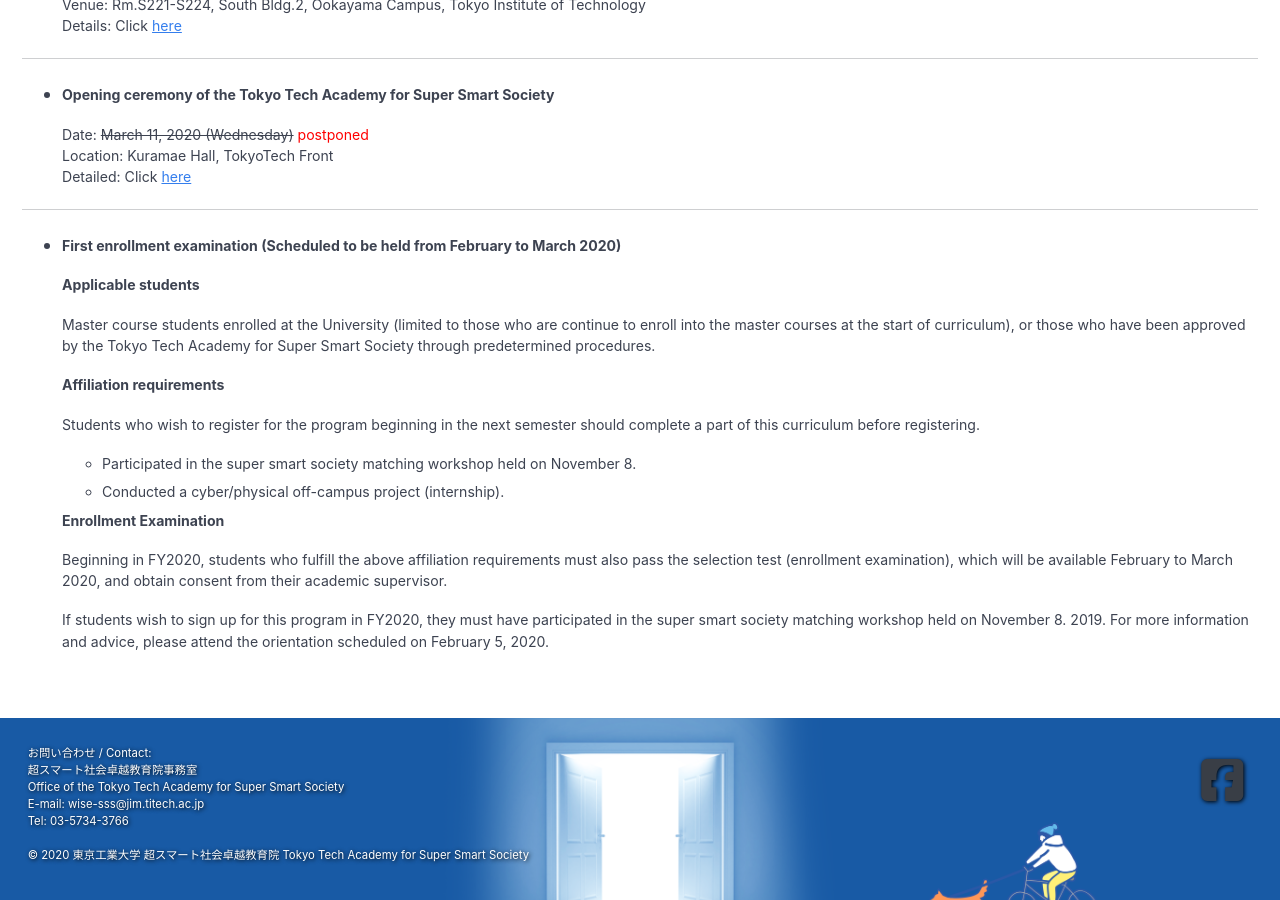
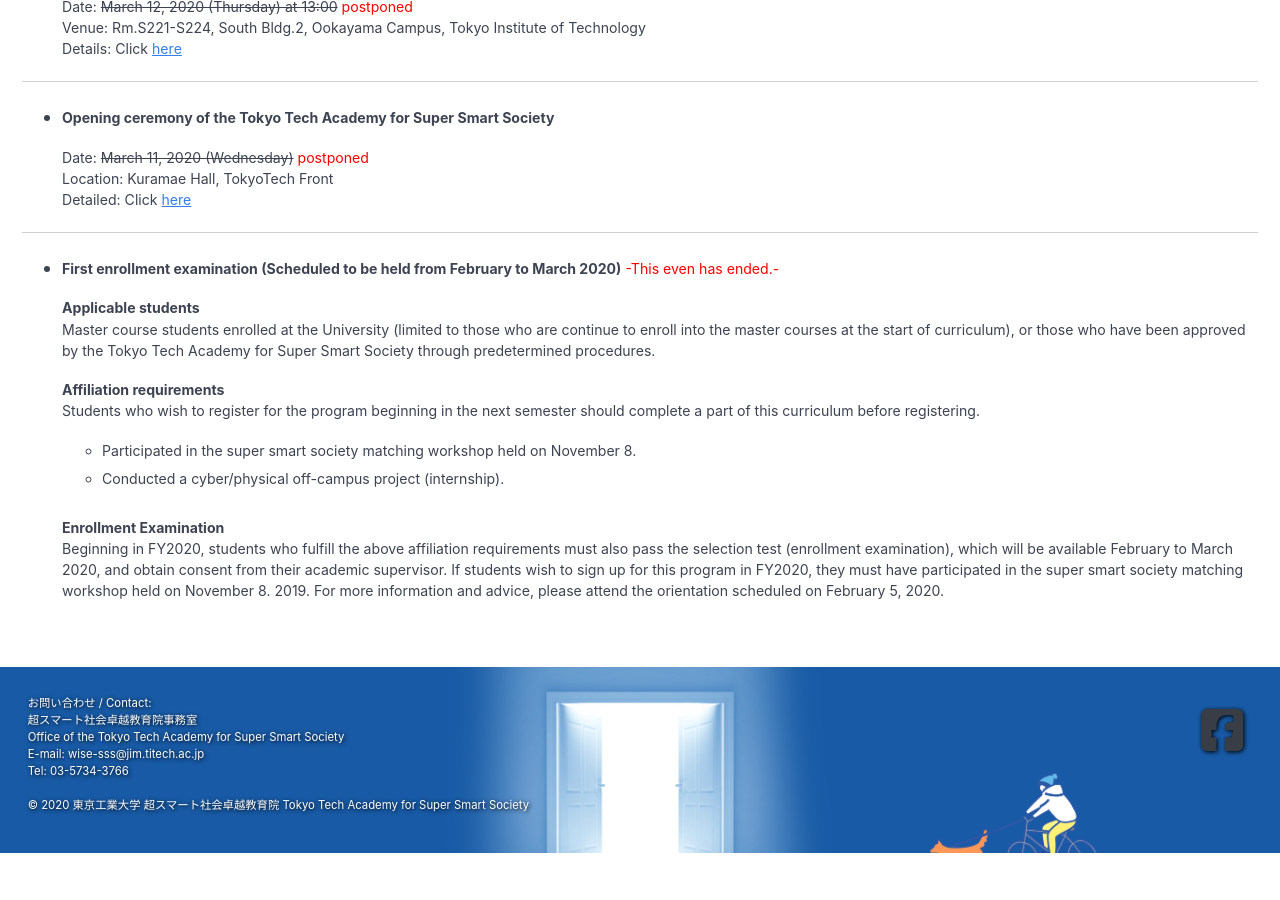
Before and after one commit to fl1d/w0ex.github.io, a Jekyll site: the page built from _pages/event_en.md, in a window 1280 px wide and 900 px high, scrolled down 773 px. Built offline with Jekyll 4.4.1, drawn with Linux system fonts in a browser that asks for light colours; cached includes are drawn as plain includes; nearby versions of some CDN libraries; after the commit the page ends 1626 px from its top, so only the background shows below that.

Commit message:
Update event_en.md

```diff
--- a/_pages/event_en.md
+++ b/_pages/event_en.md
@@ -28,7 +28,7 @@
 ---
 
 ## Upcoming Events
-
+<hr>
 * **Briefing session for the enrollment in WISE-SSS program/3rd orientation**
 
   Date: May 13, 2020, Wednesday at 17:15-18:30　Online event<br>
@@ -52,20 +52,16 @@
 
 <hr>
 
-* **First enrollment examination (Scheduled to be held from February to March 2020)**
+* **First enrollment examination (Scheduled to be held from February to March 2020)**    <span style="color:Red">-This even has ended.-</span>
 
-  **Applicable students**
-
+  **Applicable students**<br>
   Master course students enrolled at the University (limited to those who are continue to enroll into the master courses at the start of curriculum), or those who have been approved by the Tokyo Tech Academy for Super Smart Society through predetermined procedures.
 
-  **Affiliation requirements**
-
+  **Affiliation requirements**<br>
   Students who wish to register for the program beginning in the next semester should complete a part of this curriculum before registering.
   - Participated in the super smart society matching workshop held on November 8.
-  - Conducted a cyber/physical off-campus project (internship).<br>
+  - Conducted a cyber/physical off-campus project (internship).<br><br>
 
-  **Enrollment Examination**
-
+  **Enrollment Examination**<br>
   Beginning in FY2020, students who fulfill the above affiliation requirements must also pass the selection test (enrollment examination), which will be available February to March 2020, and obtain consent from their academic supervisor.
-
   If students wish to sign up for this program in FY2020, they must have participated in the super smart society matching workshop held on November 8. 2019. For more information and advice, please attend the orientation scheduled on February 5, 2020.
```
